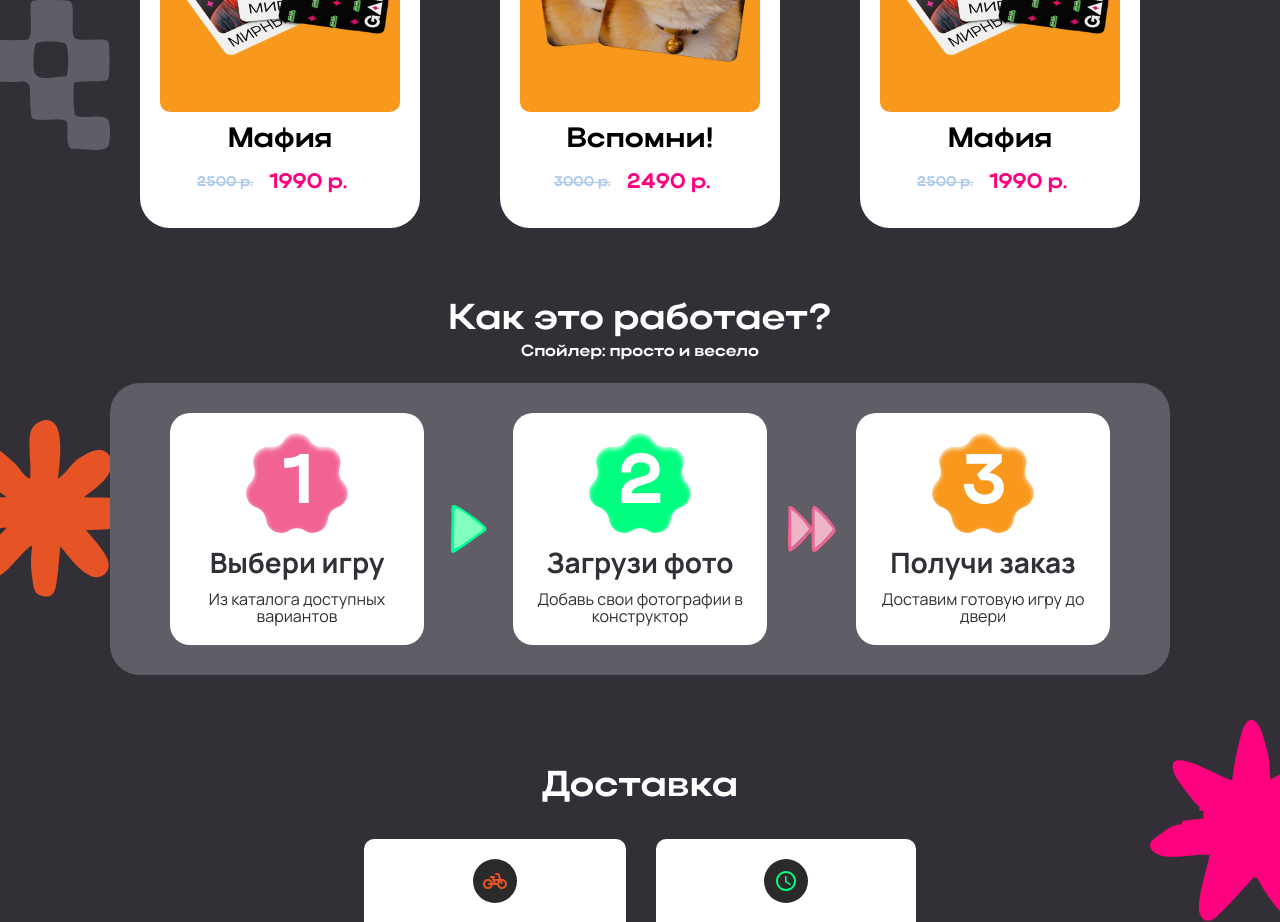
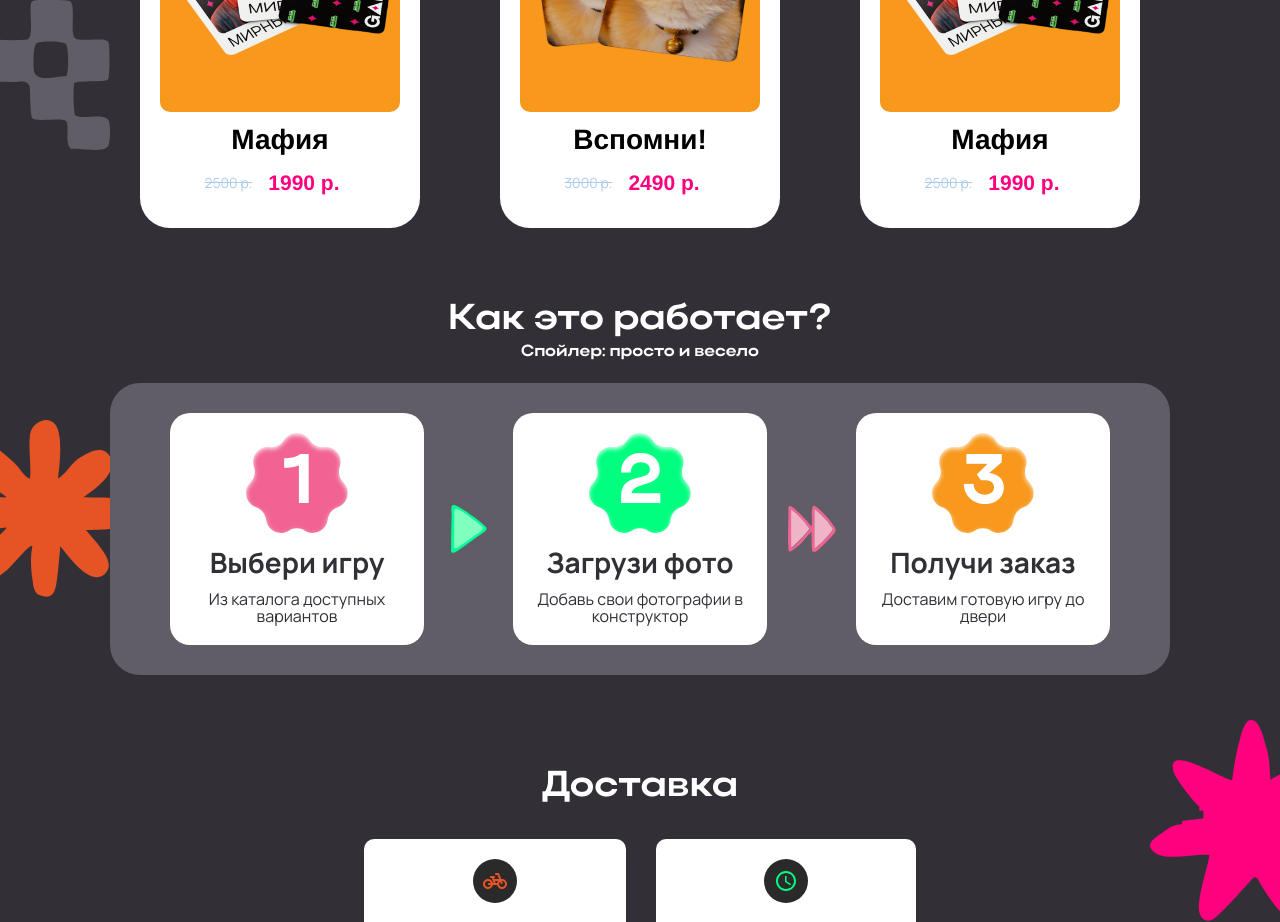
Before and after one commit to Kulyomych/game-bored, a React (Vite) app: page / in a window 1280 px wide. Shown: the part 880-1802 px from the top of the page. Built offline with nearby package versions, Linux system fonts and the light colour scheme; a web font is replaced by a local one.

Commit message:
добавить шрифты в карточки

```diff
--- a/src/components/game-card/game-card.module.css
+++ b/src/components/game-card/game-card.module.css
@@ -25,11 +25,13 @@
     }
 
     .info {
+      font-family: "Manrope", Helvetica, sans-serif;
       display: flex;
       flex-direction: column;
       gap: 10px;
 
       .prices {
+        font-family: "Manrope", Helvetica, sans-serif;
         display: inline-flex;
         justify-content: center;
         align-items: center;
```
